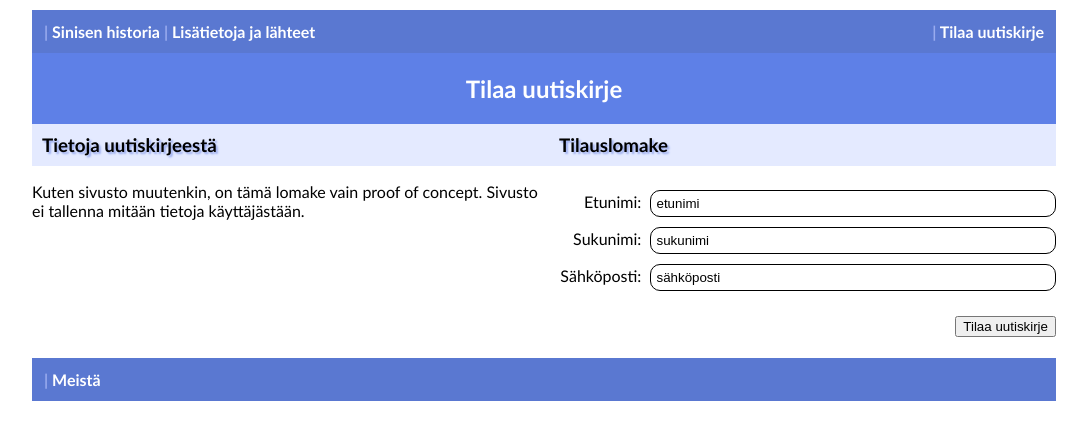
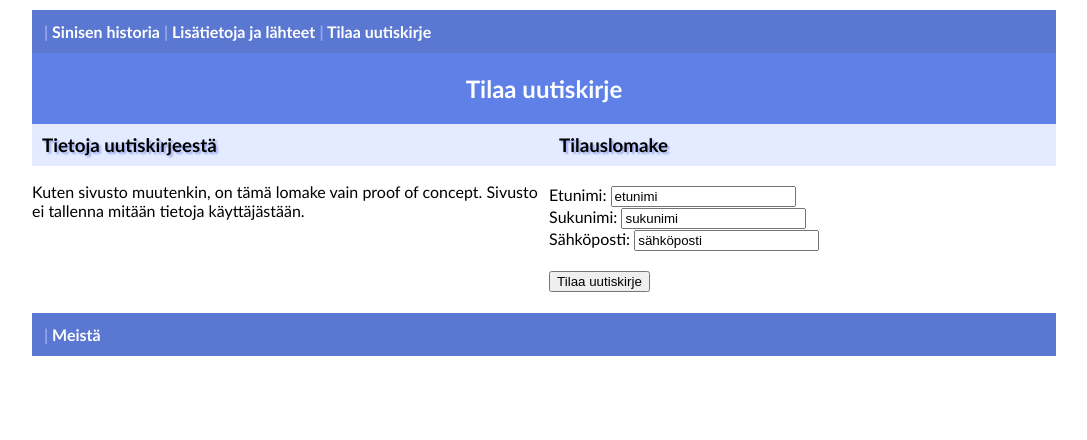
Before and after one commit to Bassenheim/Bassenheim.github.io, a plain HTML site: page uutiskirje.html in a window 1280 px wide. Shown: the whole page, without its empty margins (96-1183 px from the left). Drawn offline with Linux system fonts and the light colour scheme.

Commit message:
Update tyyli.css

```diff
--- a/css/tyyli.css
+++ b/css/tyyli.css
@@ -36,7 +36,6 @@ body {
 
 }
 
-
 .banner {
 
 	background-color: #5E80E7;
@@ -48,19 +47,6 @@ body {
 
 }
 
-
-
-#hat {
-
-	text-align: center;
-
-}
-
-#hat2 {
-
-	text-align: center;
-
-}
 
 h3 {
 
@@ -184,46 +170,6 @@ a.linkki:active {
 
 }
 
-#uutiskirje {
-
-	float: right;
-
-}
-
-#uutiskirje2 {
-
-	width: 80%;
-	display:inline;
-	text-align:right;
-
-}
-
-input[type=text]{
-
-	width: 80%;
-	border: 1px solid black;
-	border-radius: 10px;
-	box-sizing: border-box;
-	margin-left: 5px;
-	margin-bottom: 5px;
-	margin-top: 5px;
-	padding: 5px;
-
-}
-
-input[type=text]:focus {
-  background-color: #93C0E8;
-}
-
-label {
-
-	margin-left: 5px;
-	margin-bottom: 5px;
-	margin-top: 5px;
-	text-align: right;
-
-}
-
 .lahteet {
 
 	list-style-type:decimal-leading-zero;
```
